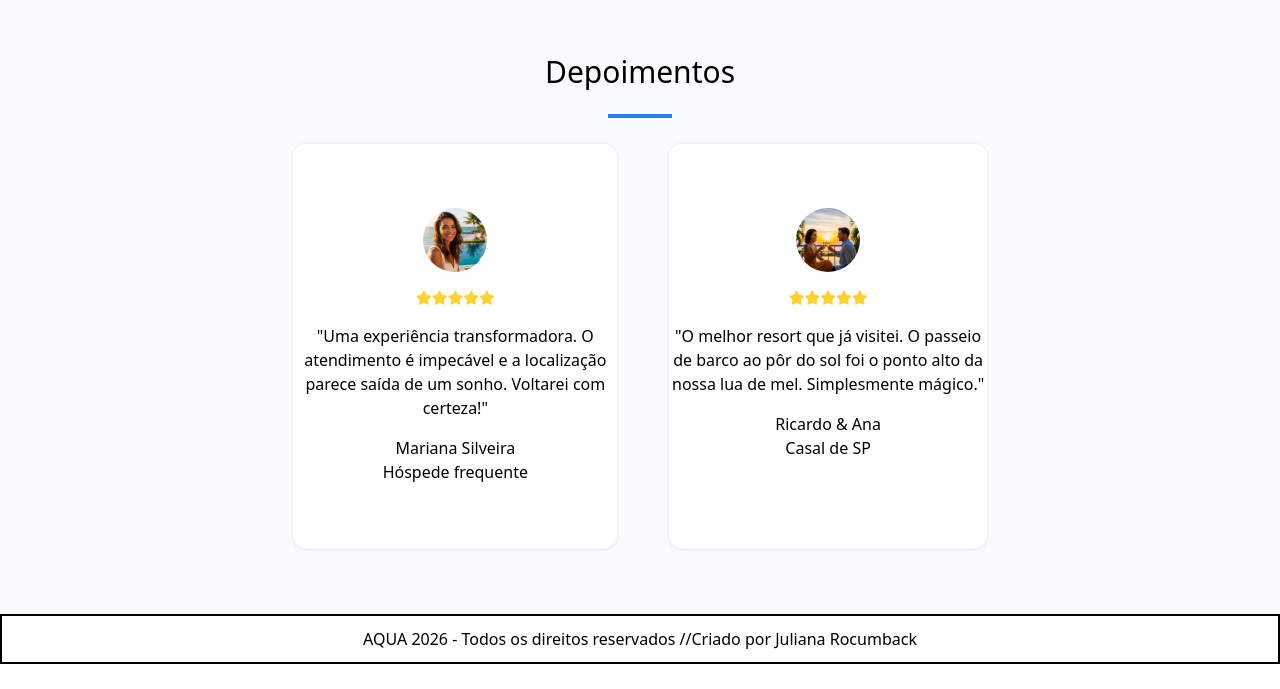
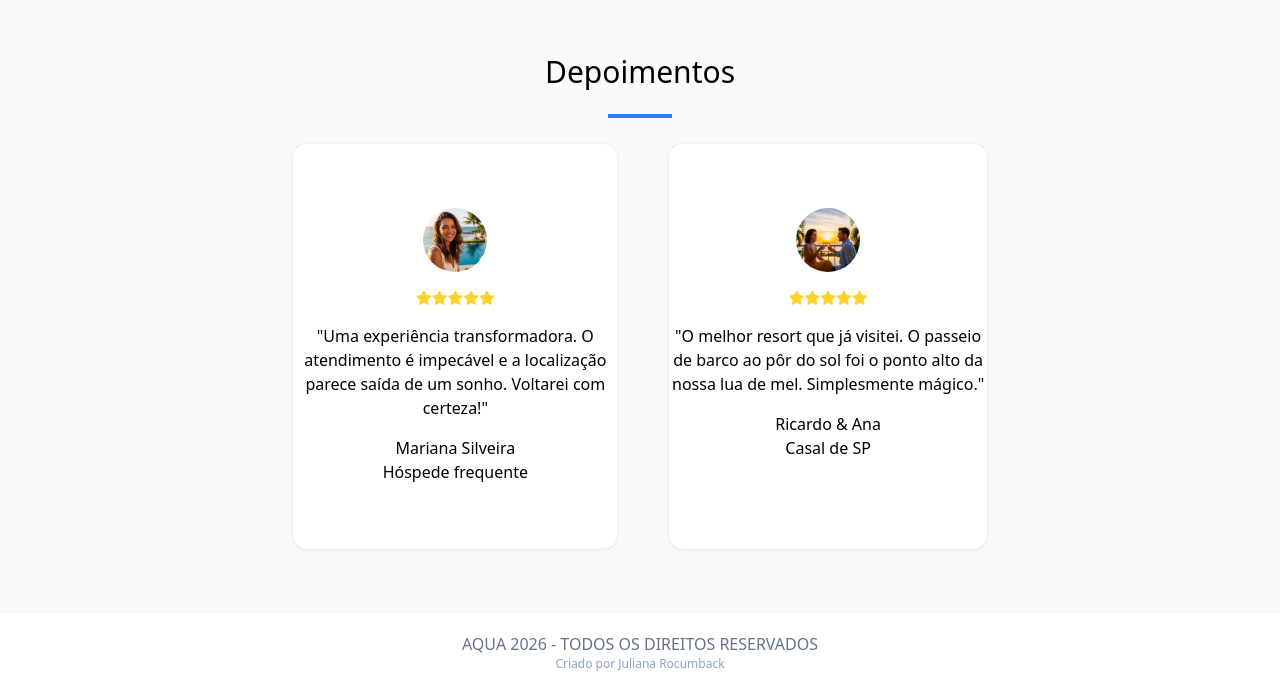
Before and after one commit to julianarocumback/aqua, a React (Vite) app: page / in a window 1280 px wide. Shown: the part 3792-4481 px from the top of the page. Before the commit the page ends 4456 px from the top, so only its background shows below. Built offline with nearby package versions, Linux system fonts and the light colour scheme.

Commit message:
Arrumando depoimentos

```diff
--- a/src/components/footer/Footer.jsx
+++ b/src/components/footer/Footer.jsx
@@ -1,8 +1,8 @@
 export default function Footer() {
     return (
-        <div className=" border-2 h-[50px] flex items-center justify-center font-medium">
-            <span>AQUA 2026 - Todos os direitos reservados //  </span>
-            <a href="https://julianarocumback.dev">Criado por Juliana Rocumback</a>
+        <div className="bg-white h-[75px] flex flex-col items-center justify-center font-medium">
+            <div className="text-slate-500 font-regular">AQUA 2026 - TODOS OS DIREITOS RESERVADOS</div>
+            <div className="text-xs text-slate-400 font-regular"><a target="blank" href="https://julianarocumback.dev">Criado por Juliana Rocumback</a></div>
         </div>
     )
 }
```
